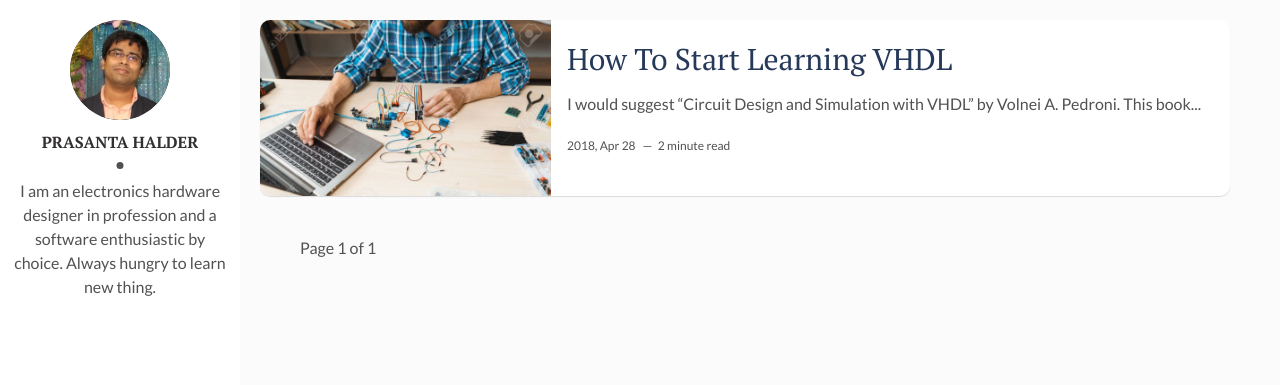
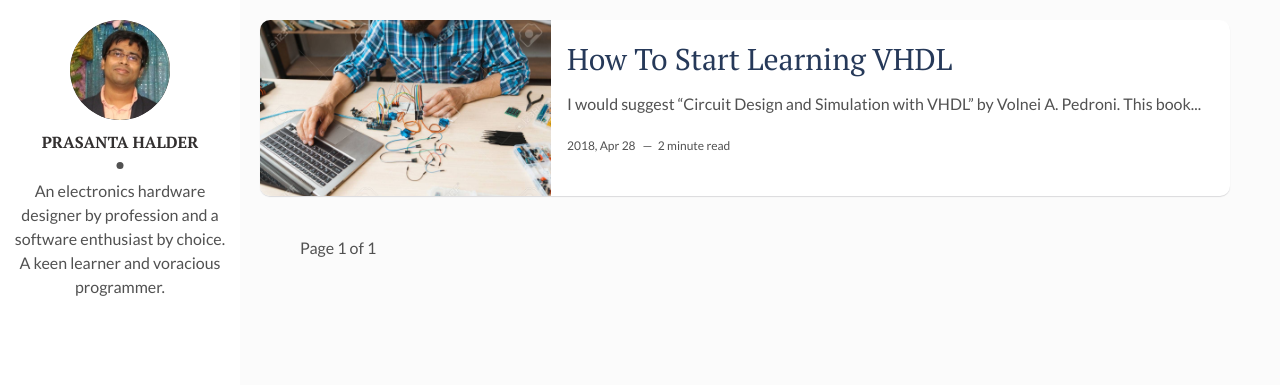
Before and after one commit to prashal/prashal.github.io, a Jekyll site: the page built from index.html, in a window 1280 px wide. Shown: the top 385 px of the page. Built offline with Jekyll 4.4.1, drawn with Linux system fonts in a browser that asks for light colours; the list of posts is cut into pages by our own code.

Commit message:
Update _config.yml

```diff
--- a/_config.yml
+++ b/_config.yml
@@ -10,7 +10,7 @@
 # Author Settings
 author: Prasanta Halder # add your name
 author-img: prasanta-halder.jpg # add your photo
-about-author: I am an electronics hardware designer in profession and a software enthusiastic by choice. Always hungry to learn new thing. # add description
+about-author: An electronics hardware designer by profession and a software enthusiast by choice. A keen learner and voracious programmer. # add description
 social-twitter: prasa # add your Twitter handle
 social-facebook: prasanta.halder50 # add your Facebook handle
 social-github: prashal # add your Github handle
```
